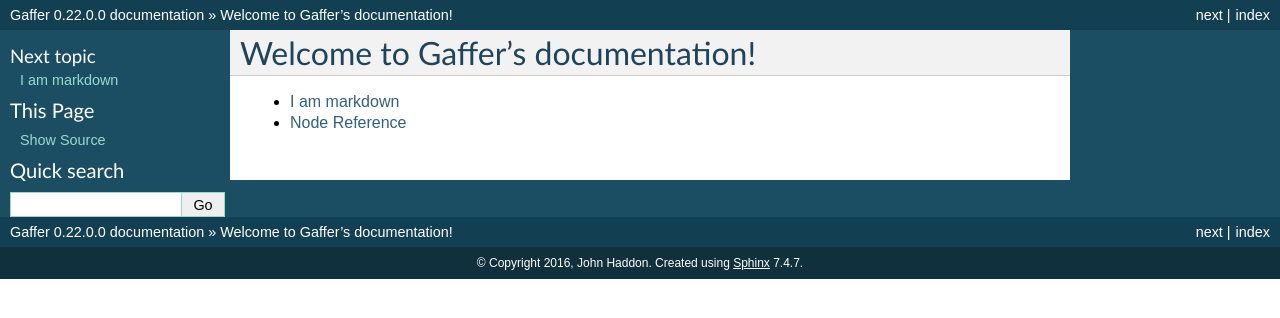
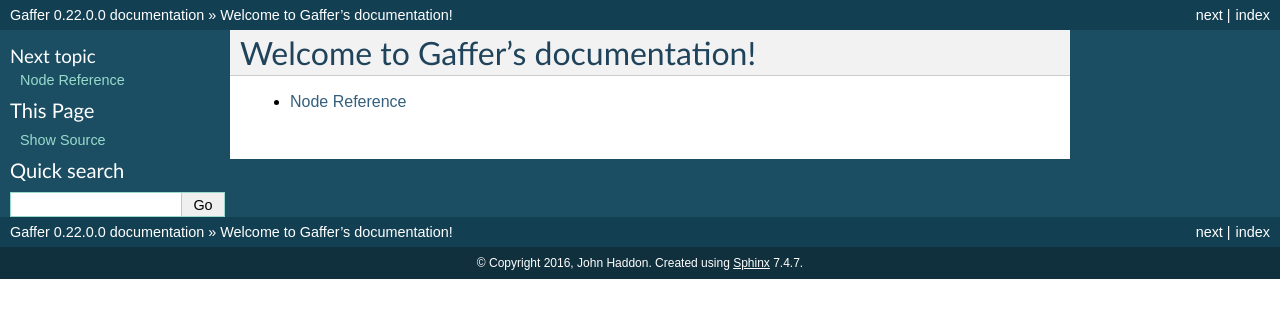
Before and after one commit to johnhaddon/rtd, a Sphinx documentation site: the page built from docs/index.rst, in a window 1280 px wide. Shown: the top 318 px of the page. Built offline with Sphinx 7.4.7, drawn with Linux system fonts in a browser that asks for light colours; some of the changed lines change nothing that is shown.

Commit message:
Remove old stuff

```diff
--- a/docs/index.rst
+++ b/docs/index.rst
@@ -9,5 +9,4 @@
 .. toctree::
    :maxdepth: 1
 
-   test
    autoGenerated/index
--- a/docs/test.md
+++ /dev/null
@@ -1,5 +0,0 @@
-# I am markdown
-
-will i work?
-
-will it rebuild automatically?
```
